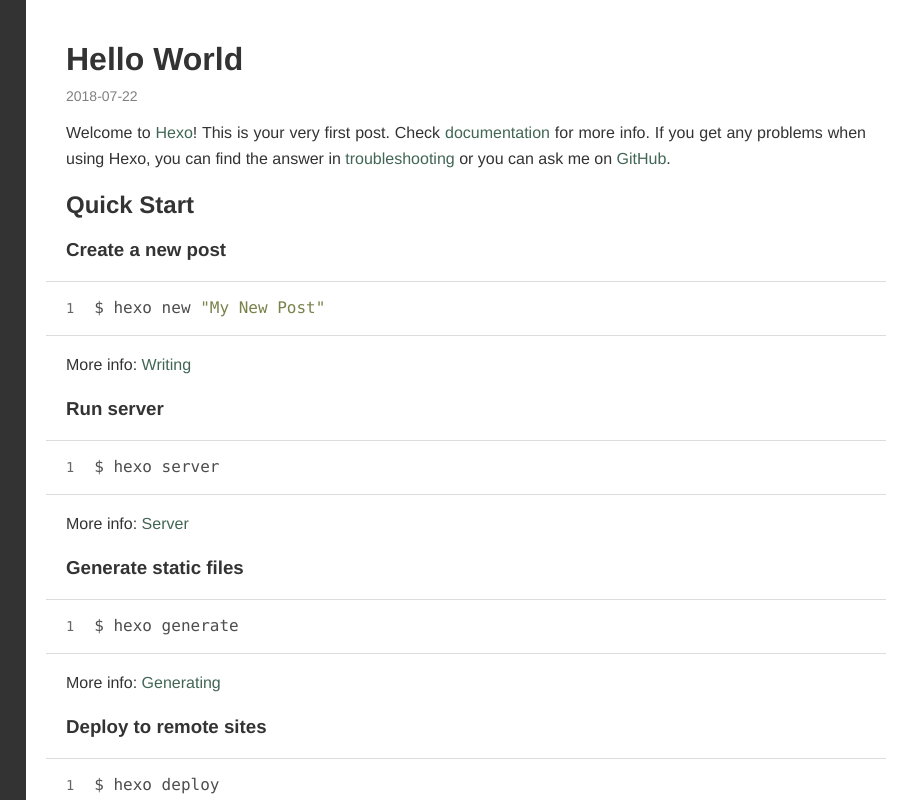
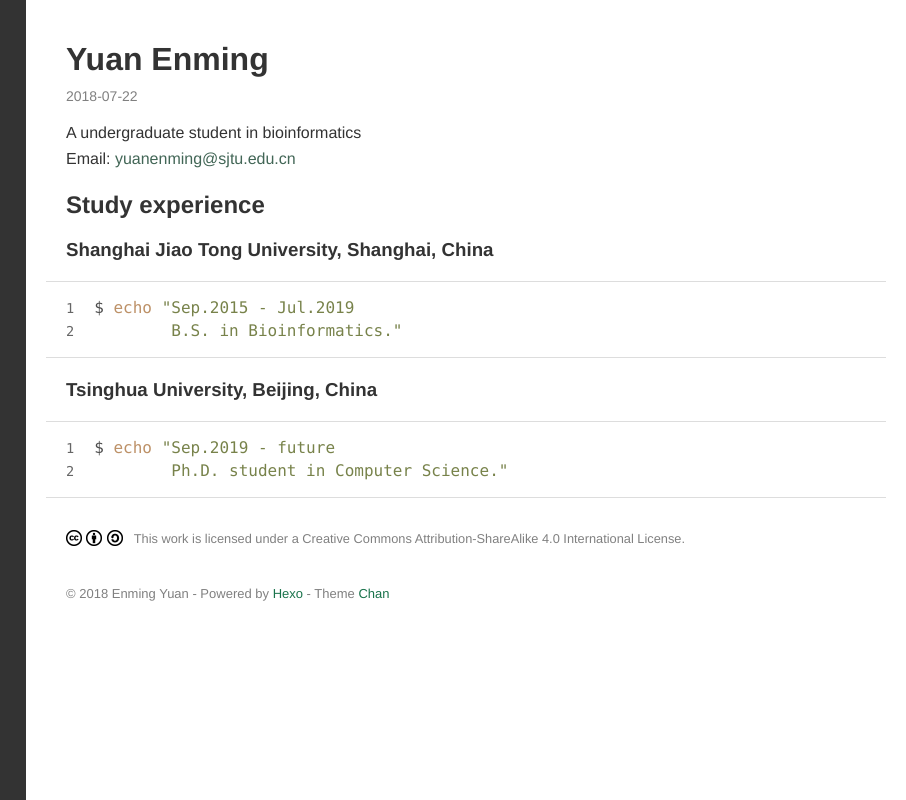
Before and after one commit to yuanenming/yuanenming.github.io, a plain HTML site: page 2018/07/22/hello-world/index.html in a window 1280 px wide. Shown: the full height of the page, 374-1280 px from the left. Drawn offline with nearby package versions, Linux system fonts and the light colour scheme; files that its build step writes are made by us from their sources; files whose address does not match are found by name.

Commit message:
Site updated: 2018-07-23 16:11:19

```diff
--- a/2018/07/22/hello-world/index.html
+++ b/2018/07/22/hello-world/index.html
@@ -8,22 +8,22 @@
 
 <title>
 
-    Hello World
+    Yuan Enming
 
 </title>
 
-<meta name="description" content="Welcome to Hexo! This is your very first post. Check documentation for more info. If you get any problems when using Hexo, you can find the answer in troubleshooting or you can ask me on GitHub. Quick">
+<meta name="description" content="A undergraduate student in bioinformaticsEmail: yuanenming@sjtu.edu.cn Study experienceShanghai Jiao Tong University, Shanghai, China12$ echo &quot;Sep.2015 - Jul.2019        B.S. in Bioinformatics.&quot; Tsing">
 <meta name="keywords" content="Machine Learning, Bioinformatics">
 <meta property="og:type" content="article">
-<meta property="og:title" content="Hello World">
+<meta property="og:title" content="Yuan Enming">
 <meta property="og:url" content="http://yuanenming.github.io/blog/2018/07/22/hello-world/index.html">
 <meta property="og:site_name" content="Enming Yuan">
-<meta property="og:description" content="Welcome to Hexo! This is your very first post. Check documentation for more info. If you get any problems when using Hexo, you can find the answer in troubleshooting or you can ask me on GitHub. Quick">
+<meta property="og:description" content="A undergraduate student in bioinformaticsEmail: yuanenming@sjtu.edu.cn Study experienceShanghai Jiao Tong University, Shanghai, China12$ echo &quot;Sep.2015 - Jul.2019        B.S. in Bioinformatics.&quot; Tsing">
 <meta property="og:locale" content="zh-Han">
-<meta property="og:updated_time" content="2018-07-22T14:44:46.561Z">
+<meta property="og:updated_time" content="2018-07-23T08:10:42.066Z">
 <meta name="twitter:card" content="summary">
-<meta name="twitter:title" content="Hello World">
-<meta name="twitter:description" content="Welcome to Hexo! This is your very first post. Check documentation for more info. If you get any problems when using Hexo, you can find the answer in troubleshooting or you can ask me on GitHub. Quick">
+<meta name="twitter:title" content="Yuan Enming">
+<meta name="twitter:description" content="A undergraduate student in bioinformaticsEmail: yuanenming@sjtu.edu.cn Study experienceShanghai Jiao Tong University, Shanghai, China12$ echo &quot;Sep.2015 - Jul.2019        B.S. in Bioinformatics.&quot; Tsing">
 
 
   <link rel="alternative" href="/atom.xml" title="Enming Yuan" type="application/atom+xml">
@@ -160,7 +160,7 @@
           <article id="post-hello-world" class="article article-type-post">
 
     <h1 class="article-header">
-      Hello World
+      Yuan Enming
     </h1>
 
 
@@ -176,15 +176,9 @@
 
   </div>
   <div class="article-entry">
-    <p>Welcome to <a href="https://hexo.io/" target="_blank" rel="noopener">Hexo</a>! This is your very first post. Check <a href="https://hexo.io/docs/" target="_blank" rel="noopener">documentation</a> for more info. If you get any problems when using Hexo, you can find the answer in <a href="https://hexo.io/docs/troubleshooting.html" target="_blank" rel="noopener">troubleshooting</a> or you can ask me on <a href="https://github.com/hexojs/hexo/issues" target="_blank" rel="noopener">GitHub</a>.</p>
-<h2 id="Quick-Start"><a href="#Quick-Start" class="headerlink" title="Quick Start"></a>Quick Start</h2><h3 id="Create-a-new-post"><a href="#Create-a-new-post" class="headerlink" title="Create a new post"></a>Create a new post</h3><figure class="highlight bash"><table><tr><td class="gutter"><pre><span class="line">1</span><br></pre></td><td class="code"><pre><span class="line">$ hexo new <span class="string">"My New Post"</span></span><br></pre></td></tr></table></figure>
-<p>More info: <a href="https://hexo.io/docs/writing.html" target="_blank" rel="noopener">Writing</a></p>
-<h3 id="Run-server"><a href="#Run-server" class="headerlink" title="Run server"></a>Run server</h3><figure class="highlight bash"><table><tr><td class="gutter"><pre><span class="line">1</span><br></pre></td><td class="code"><pre><span class="line">$ hexo server</span><br></pre></td></tr></table></figure>
-<p>More info: <a href="https://hexo.io/docs/server.html" target="_blank" rel="noopener">Server</a></p>
-<h3 id="Generate-static-files"><a href="#Generate-static-files" class="headerlink" title="Generate static files"></a>Generate static files</h3><figure class="highlight bash"><table><tr><td class="gutter"><pre><span class="line">1</span><br></pre></td><td class="code"><pre><span class="line">$ hexo generate</span><br></pre></td></tr></table></figure>
-<p>More info: <a href="https://hexo.io/docs/generating.html" target="_blank" rel="noopener">Generating</a></p>
-<h3 id="Deploy-to-remote-sites"><a href="#Deploy-to-remote-sites" class="headerlink" title="Deploy to remote sites"></a>Deploy to remote sites</h3><figure class="highlight bash"><table><tr><td class="gutter"><pre><span class="line">1</span><br></pre></td><td class="code"><pre><span class="line">$ hexo deploy</span><br></pre></td></tr></table></figure>
-<p>More info: <a href="https://hexo.io/docs/deployment.html" target="_blank" rel="noopener">Deployment</a></p>
+    <p>A undergraduate student in bioinformatics<br>Email: <a href="mailto:yuanenming@sjtu.edu.cn" target="_blank" rel="noopener">yuanenming@sjtu.edu.cn</a></p>
+<h2 id="Study-experience"><a href="#Study-experience" class="headerlink" title="Study experience"></a>Study experience</h2><h3 id="Shanghai-Jiao-Tong-University-Shanghai-China"><a href="#Shanghai-Jiao-Tong-University-Shanghai-China" class="headerlink" title="Shanghai Jiao Tong University, Shanghai, China"></a>Shanghai Jiao Tong University, Shanghai, China</h3><figure class="highlight bash"><table><tr><td class="gutter"><pre><span class="line">1</span><br><span class="line">2</span><br></pre></td><td class="code"><pre><span class="line">$ <span class="built_in">echo</span> <span class="string">"Sep.2015 - Jul.2019</span></span><br><span class="line"><span class="string">        B.S. in Bioinformatics."</span></span><br></pre></td></tr></table></figure>
+<h3 id="Tsinghua-University-Beijing-China"><a href="#Tsinghua-University-Beijing-China" class="headerlink" title="Tsinghua University, Beijing, China"></a>Tsinghua University, Beijing, China</h3><figure class="highlight bash"><table><tr><td class="gutter"><pre><span class="line">1</span><br><span class="line">2</span><br></pre></td><td class="code"><pre><span class="line">$ <span class="built_in">echo</span> <span class="string">"Sep.2019 - future</span></span><br><span class="line"><span class="string">        Ph.D. student in Computer Science."</span></span><br></pre></td></tr></table></figure>
 
   </div>
   <footer class="article-footer">
```
Also changed, not shown: archives/2018/07/index.html (+4 -10 lines), archives/2018/index.html (+4 -10 lines), archives/index.html (+4 -10 lines), index.html (+4 -10 lines).
